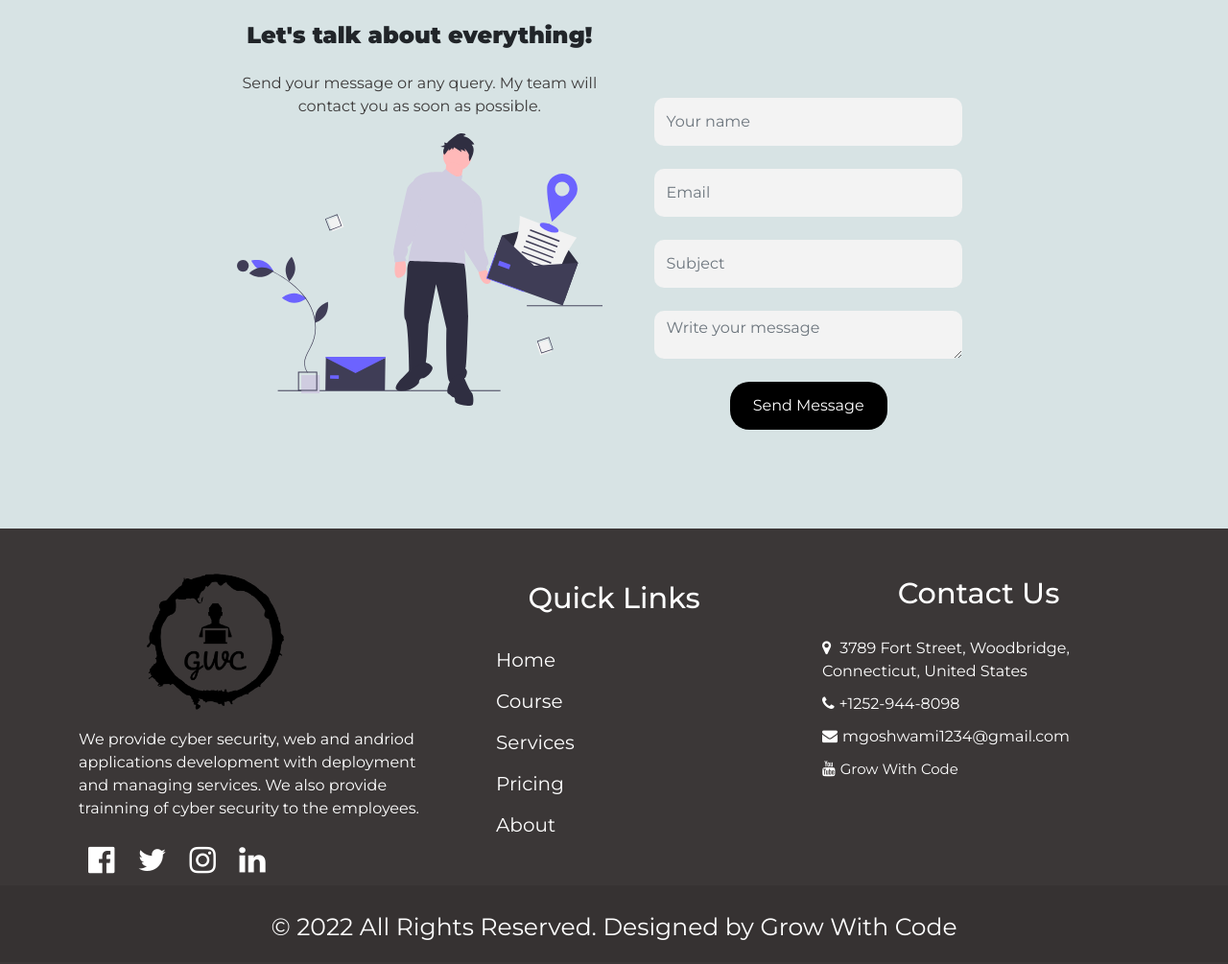
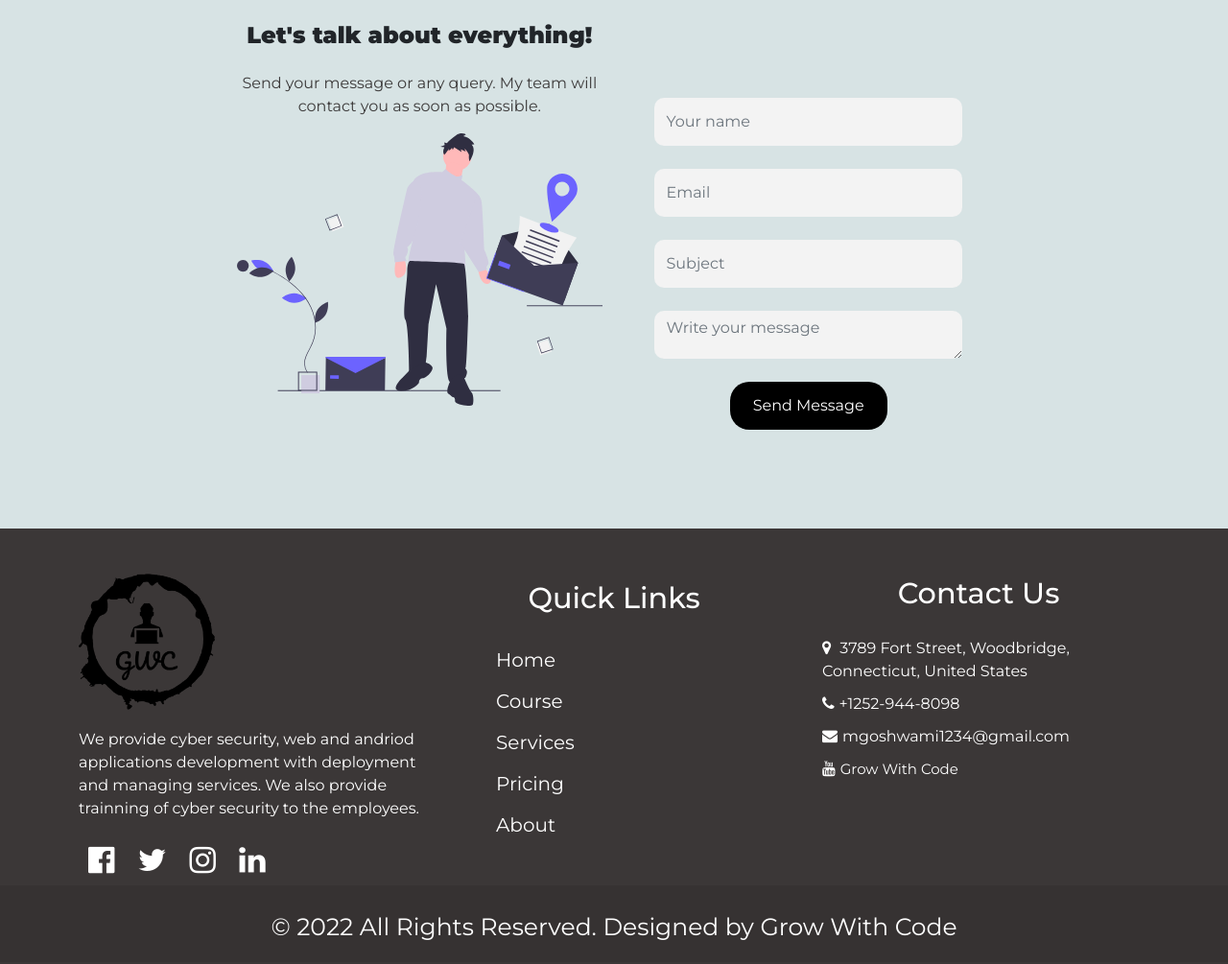
Before and after one commit to ghostmanish/grow-with-code, a plain HTML site: page index.html in a window 1280 px wide. Shown: the part 4109-5114 px from the top of the page at 96% size. Drawn offline with nearby package versions, Linux system fonts and the light colour scheme.

Commit message:
Update style.css

```diff
--- a/CSS/style.css
+++ b/CSS/style.css
@@ -255,9 +255,9 @@ p{
 }
 .footer-logo{
     width: 40%;
-    display: inline-block;
+    display: block;
     padding-bottom: 10px;
-    margin-left:20%;
+    margin-left:auto%;
     margin-right:auto;
 
 }
```
